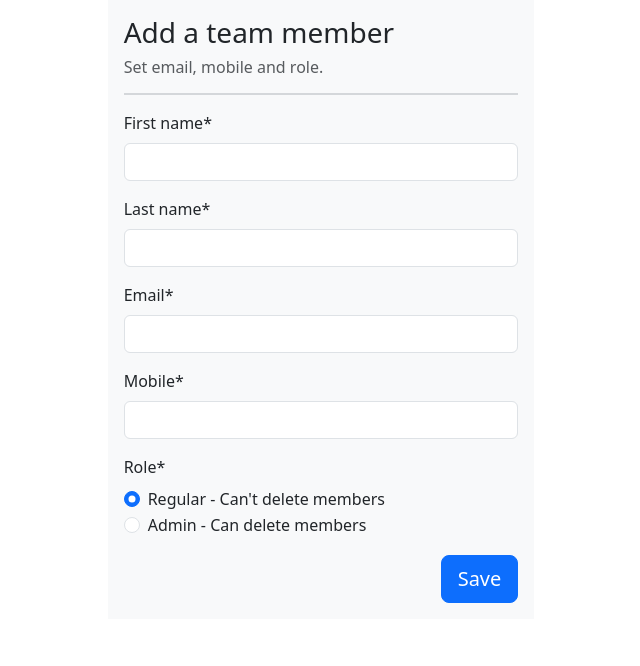
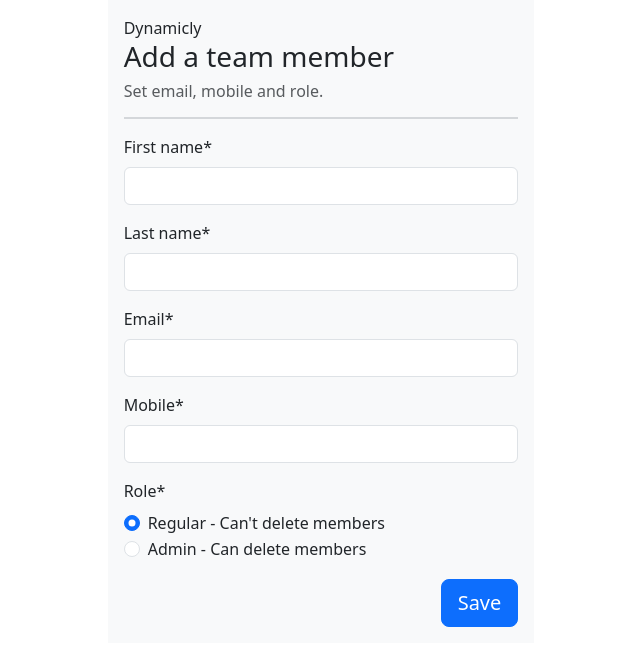
Before and after one commit to Samer-sef/team_managment_project, a Django app: page /details in a window 1280 px wide. Shown: the top 666 px of the page, without its empty margins (319-959 px from the left). Run offline with Django 4.2, Linux system fonts and the light colour scheme; some libraries are stand-ins or nearby versions.

```diff
--- a/team_managment/templates/details_page.html
+++ b/team_managment/templates/details_page.html
@@ -3,6 +3,7 @@
 
 
 {% block content %}
+Dynamicly
 {% if form.instance.id %}
     <p class="h3">Edit a team member</p>
     <p class="h6 text-muted">Edit email, mobile and role.</p>
--- a/team_managment/urls.py
+++ b/team_managment/urls.py
@@ -1,5 +1,6 @@
 from django.urls import path
 from . import views
+
 
 urlpatterns = [
     path('', views.home, name='Home'),
```
